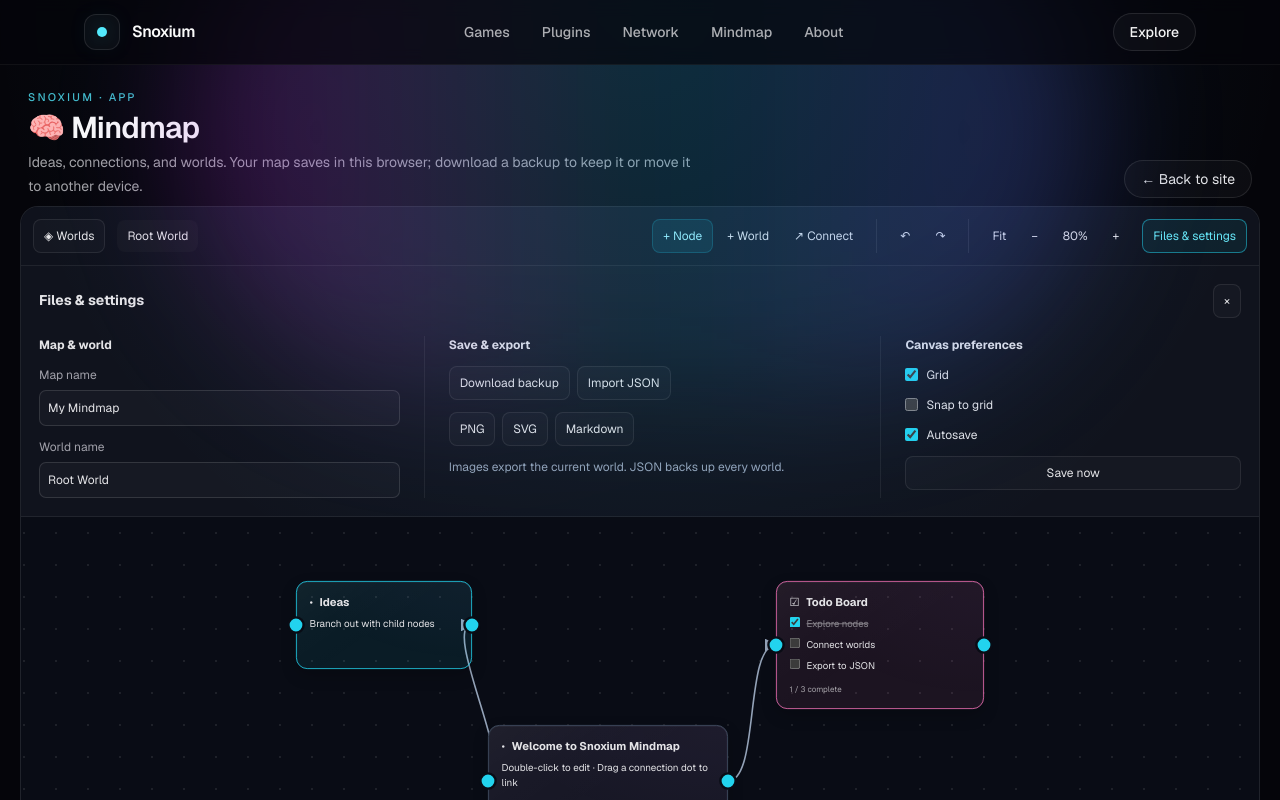
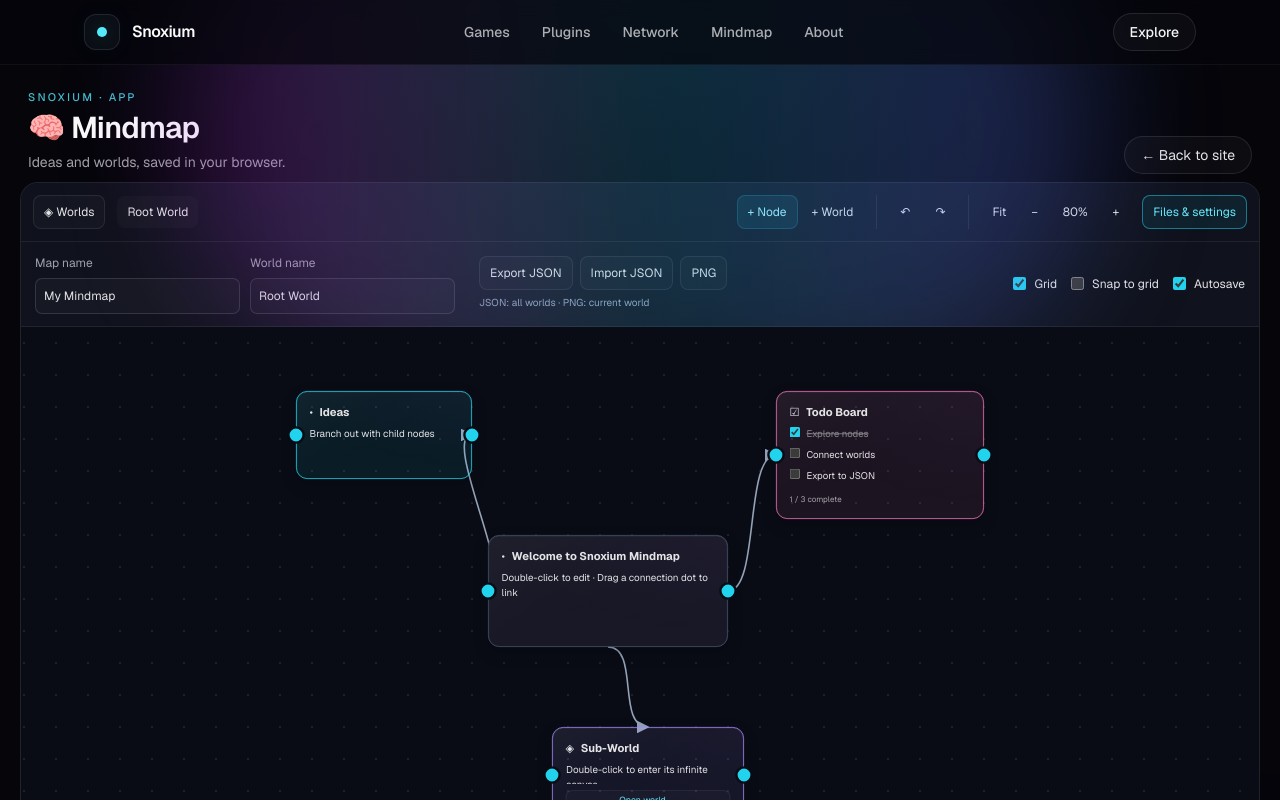
Before and after one commit to Snoxium/snoxium-platform, a Next.js app: page /app/mindmap in a window 1280 px wide. Both pictures are taken after a click on the button "Files & settings". Shown: the top 800 px of the page. Built offline with nearby package versions, Linux system fonts and the light colour scheme.

Commit message:
Compact mindmap settings and remove redundant controls

```diff
--- a/app/app/mindmap/page.tsx
+++ b/app/app/mindmap/page.tsx
@@ -20,8 +20,7 @@
             🧠 Mindmap
           </h1>
           <p className="mt-1 max-w-2xl text-sm leading-6 text-zinc-200/70">
-            Ideas, connections, and worlds. Your map saves in this browser;
-            download a backup to keep it or move it to another device.
+            Ideas and worlds, saved in your browser.
           </p>
         </div>
         <div className="hidden items-center gap-2 md:flex">
--- a/components/mindmap/MindMapApp.tsx
+++ b/components/mindmap/MindMapApp.tsx
@@ -3,7 +3,7 @@
 import { useEffect, useRef, useState } from "react";
 import { Canvas } from "./Canvas";
 import { actions, getState, setViewportSize, useStore, viewportSizeRef } from "./store";
-import { download, exportMapImage, toMarkdown } from "./exporters";
+import { download, exportMapImage } from "./exporters";
 import { NodeEditor } from "./NodeEditor";
 
 export function MindMapApp() {
@@ -73,8 +73,8 @@
     return id;
   };
   const backup = () => download(`${project.name.replace(/[^a-z0-9-]/gi, "-") || "mindmap"}.json`, actions.exportJSON(), "application/json");
-  const image = async (kind: "svg" | "png") => {
-    try { await exportMapImage(project, kind); setMessage(`${kind.toUpperCase()} downloaded.`); }
+  const image = async () => {
+    try { await exportMapImage(project, "png"); setMessage("PNG downloaded."); }
     catch (error) { setMessage(error instanceof Error ? error.message : "Export failed. Try JSON backup instead."); }
   };
   const matches = search.trim() ? Object.values(project.nodes).filter(n => n.title.toLowerCase().includes(search.toLowerCase())).slice(0, 20) : [];
@@ -84,12 +84,9 @@
       <button onClick={() => setWorldsOpen(v => !v)} aria-expanded={worldsOpen}>◈ Worlds</button>
       <div className="mm-breadcrumbs" aria-label="World path">{crumbs.map((w, index) => <span key={w.id}>{index > 0 && <span className="mm-muted"> / </span>}<button onClick={() => { actions.cancelConnect(); actions.enterWorld(w.id); }}>{w.name}</button></span>)}</div>
       <div className="mm-tools">
-        <div className="mm-tool-group" aria-label="Create and connect">
+        <div className="mm-tool-group" aria-label="Create nodes">
         <button onClick={() => add()} title="Add node (N)">+ Node</button>
         <button onClick={() => add(true)}>+ World</button>
-        <button className={ui.connectFromId || ui.connectAwaitFirst ? "is-active" : ""} onClick={() => {
-          if (ui.connectFromId || ui.connectAwaitFirst) actions.cancelConnect(); else actions.startConnect(ui.selectedNodeIds.length === 1 ? ui.selectedNodeIds[0] : undefined);
-        }}>↗ Connect</button>
         </div><div className="mm-tool-group" aria-label="History">
         <button onClick={() => actions.undo()} title="Undo (Ctrl+Z)" aria-label="Undo">↶</button>
         <button onClick={() => actions.redo()} title="Redo (Ctrl+Shift+Z)" aria-label="Redo">↷</button>
@@ -102,11 +99,18 @@
       </div>
     </div>
     {moreOpen && <div className="mm-filebar" role="region" aria-label="Files and settings">
-      <div className="mm-panel-heading"><strong>Files & settings</strong><button onClick={() => setMoreOpen(false)} aria-label="Close settings">&times;</button></div>
-      <div className="mm-settings-grid">
-        <section><h3>Map & world</h3><label>Map name<input aria-label="Map name" value={project.name} onChange={e => actions.setProjectName(e.target.value)} /></label><label>World name<input aria-label="World name" value={current.name} onChange={e => actions.renameWorld(current.id, e.target.value)} /></label></section>
-        <section><h3>Save & export</h3><div className="mm-button-row"><button onClick={backup}>Download backup</button><button onClick={() => fileInput.current?.click()}>Import JSON</button></div><div className="mm-button-row"><button onClick={() => image("png")}>PNG</button><button onClick={() => image("svg")}>SVG</button><button onClick={() => download(`${project.name}.md`, toMarkdown(project), "text/markdown")}>Markdown</button></div><p className="mm-muted">Images export the current world. JSON backs up every world.</p></section>
-        <section><h3>Canvas preferences</h3><label className="mm-check"><input type="checkbox" checked={project.settings.gridEnabled} onChange={e => actions.updateSettings({ gridEnabled: e.target.checked })} />Grid</label><label className="mm-check"><input type="checkbox" checked={project.settings.snapToGrid} onChange={e => actions.updateSettings({ snapToGrid: e.target.checked })} />Snap to grid</label><label className="mm-check"><input type="checkbox" checked={project.settings.autoSave} onChange={e => actions.updateSettings({ autoSave: e.target.checked })} />Autosave</label><button onClick={() => actions.saveNow()}>Save now</button></section>
+      <div className="mm-settings-names">
+        <label>Map name<input aria-label="Map name" value={project.name} onChange={e => actions.setProjectName(e.target.value)} /></label>
+        <label>World name<input aria-label="World name" value={current.name} onChange={e => actions.renameWorld(current.id, e.target.value)} /></label>
+      </div>
+      <div className="mm-settings-files" aria-label="Import and export">
+        <div className="mm-button-row"><button onClick={backup}>Export JSON</button><button onClick={() => fileInput.current?.click()}>Import JSON</button><button onClick={image}>PNG</button></div>
+        <small className="mm-muted">JSON: all worlds · PNG: current world</small>
+      </div>
+      <div className="mm-settings-preferences" aria-label="Canvas preferences">
+        <label className="mm-check"><input type="checkbox" checked={project.settings.gridEnabled} onChange={e => actions.updateSettings({ gridEnabled: e.target.checked })} />Grid</label>
+        <label className="mm-check"><input type="checkbox" checked={project.settings.snapToGrid} onChange={e => actions.updateSettings({ snapToGrid: e.target.checked })} />Snap to grid</label>
+        <div className="mm-settings-save"><label className="mm-check"><input type="checkbox" checked={project.settings.autoSave} onChange={e => actions.updateSettings({ autoSave: e.target.checked })} />Autosave</label>{!project.settings.autoSave && <button onClick={() => actions.saveNow()}>Save now</button>}</div>
       </div>
     </div>}
     <input ref={fileInput} aria-label="Import mindmap file" type="file" accept=".json,application/json" hidden onChange={async e => {
@@ -121,7 +125,7 @@
         actions.importJSON(text); setMessage("Map imported.");
       } catch (error) { setMessage(error instanceof Error ? error.message : "Could not import this file."); }
     }} />
-    {state.saveError && <div className="mm-error" role="alert">{state.saveError} <button onClick={backup}>Download backup</button></div>}
+    {state.saveError && <div className="mm-error" role="alert">{state.saveError} <button onClick={backup}>Export JSON</button></div>}
     {state.recoveryRaw && <div className="mm-error"><button onClick={() => download("mindmap-recovery.json", state.recoveryRaw!, "application/json")}>Download original recovery file</button></div>}
     {message && <div className="mm-notice" role="status">{message}<button onClick={() => setMessage("")} aria-label="Dismiss message">×</button></div>}
     <div className="mm-workspace">
@@ -147,6 +151,6 @@
         </>}
       </aside>}
     </div>
-    <div className="mm-status"><span>Drag background to pan · Scroll to zoom · Drag a dot to connect · Double-click to edit</span><span aria-live="polite">{state.dirty ? "Unsaved changes" : state.lastSavedAt ? "Saved in this browser" : "Stored in this browser"} · <button onClick={backup}>Backup</button></span></div>
+    <div className="mm-status"><span>Drag background to pan · Scroll to zoom · Drag a dot to connect · Double-click to edit</span><span aria-live="polite">{state.dirty ? "Unsaved changes" : state.lastSavedAt ? "Saved in this browser" : "Stored in this browser"} · <button onClick={backup}>Export JSON</button></span></div>
   </div>;
 }
--- a/components/mindmap/NodeEditor.tsx
+++ b/components/mindmap/NodeEditor.tsx
@@ -93,6 +93,6 @@
     </fieldset>
     <label className="mm-check"><input type="checkbox" checked={!!node.locked} onChange={() => actions.toggleNode(node.id, "locked")} />Lock position</label>
     <label className="mm-check"><input type="checkbox" checked={!!node.editLocked} onChange={() => actions.toggleNode(node.id, "editLocked")} />Lock editing</label>
-    <div className="mm-node-actions"><button onClick={() => actions.startConnect(node.id)}>Connect</button><button onClick={() => actions.duplicateNodes([node.id])}>Duplicate node</button><button className="mm-danger" onClick={() => actions.deleteNodes([node.id])}>Delete node</button></div>
+    <div className="mm-node-actions"><button onClick={() => actions.duplicateNodes([node.id])}>Duplicate node</button><button className="mm-danger" onClick={() => actions.deleteNodes([node.id])}>Delete node</button></div>
   </div>;
 }
--- a/components/mindmap/mindmap.css
+++ b/components/mindmap/mindmap.css
@@ -54,12 +54,14 @@
 .mm-app .mm-tool-group button { background:transparent; border-color:transparent; }
 .mm-app .mm-tool-group button:hover { background:#ffffff10; }
 .mm-app .mm-tool-group:first-child>button:first-child { background:#22d3ee19; border-color:#22d3ee35; color:#a5f3fc; }
-.mm-filebar { display:block; padding:18px; background:#10131d; }
-.mm-filebar>.mm-panel-heading { margin-bottom:18px; }
-.mm-settings-grid { display:grid; grid-template-columns:1fr 1.2fr 1fr; gap:24px; }
-.mm-settings-grid section { display:flex; flex-direction:column; gap:12px; min-width:0; }
-.mm-settings-grid section+section { border-left:1px solid #ffffff12; padding-left:24px; }
-.mm-settings-grid h3,.mm-editor h3 { font-size:12px; font-weight:650; color:#e4e4e7; }
+.mm-filebar { display:flex; flex-wrap:wrap; align-items:center; gap:14px 24px; padding:12px 14px; background:#10131d; }
+.mm-settings-names { display:grid; grid-template-columns:repeat(2,minmax(0,1fr)); gap:10px; flex:1 1 300px; max-width:420px; min-width:0; }
+.mm-settings-files { display:flex; flex-direction:column; gap:5px; flex:0 0 auto; }
+.mm-settings-files .mm-muted { font-size:10px; }
+.mm-settings-preferences { display:flex; flex-wrap:wrap; align-items:center; gap:10px 14px; margin-left:auto; }
+.mm-settings-save { display:flex; align-items:center; gap:10px; }
+.mm-settings-preferences .mm-check { white-space:nowrap; }
+.mm-editor h3 { font-size:12px; font-weight:650; color:#e4e4e7; }
 .mm-button-row,.mm-node-actions { display:flex; flex-wrap:wrap; gap:7px; }
 .mm-inspector { flex-basis:320px; width:320px; }
 .mm-editor fieldset { border:0; min-width:0; display:flex; flex-direction:column; gap:18px; }
@@ -122,6 +124,6 @@
 .mm-node-checklist small,.mm-node-status { font-size:10px; opacity:.7; margin-top:5px; }
 .mm-chart svg { width:100%; max-height:130px; }.mm-chart-legend { display:flex; flex-wrap:wrap; gap:5px 10px; font-size:10px; }.mm-chart-legend i { display:inline-block; width:7px; height:7px; border-radius:50%; margin-right:4px; }
 .mm-chart-bars>div { display:grid; grid-template-columns:65px 1fr 30px; gap:8px; align-items:center; font-size:11px; margin:8px 0; }.mm-chart-bars span { overflow:hidden; text-overflow:ellipsis; white-space:nowrap; }.mm-chart-bars>div>div { height:10px; background:#ffffff0a; border-radius:3px; }.mm-chart-bars i { display:block; height:100%; border-radius:3px; }.mm-chart-bars b { font-weight:400; }
-@media(max-width:1000px) { .mm-toolbar { align-items:flex-start; }.mm-tools { margin-left:0; width:100%; flex-wrap:wrap; gap:8px; }.mm-settings-grid { gap:14px; }.mm-settings-grid section+section { padding-left:14px; } }
-@media(max-width:640px) { .mm-settings-grid { grid-template-columns:1fr; }.mm-settings-grid section+section { border-left:0; border-top:1px solid #ffffff12; padding:16px 0 0; }.mm-tool-group { padding-right:7px; }.mm-inspector { max-width:90%; } }
+@media(max-width:1000px) { .mm-tools { flex-wrap:wrap; gap:8px; }.mm-settings-preferences { margin-left:0; } }
+@media(max-width:640px) { .mm-settings-names { flex-basis:100%; max-width:none; }.mm-filebar { gap:12px; }.mm-tool-group { padding-right:7px; }.mm-inspector { max-width:90%; } }
 .mm-format-tools { display:flex; gap:4px; flex-wrap:wrap; }.mm-app .mm-format-tools button { padding:4px 8px; font-size:11px; }
```
